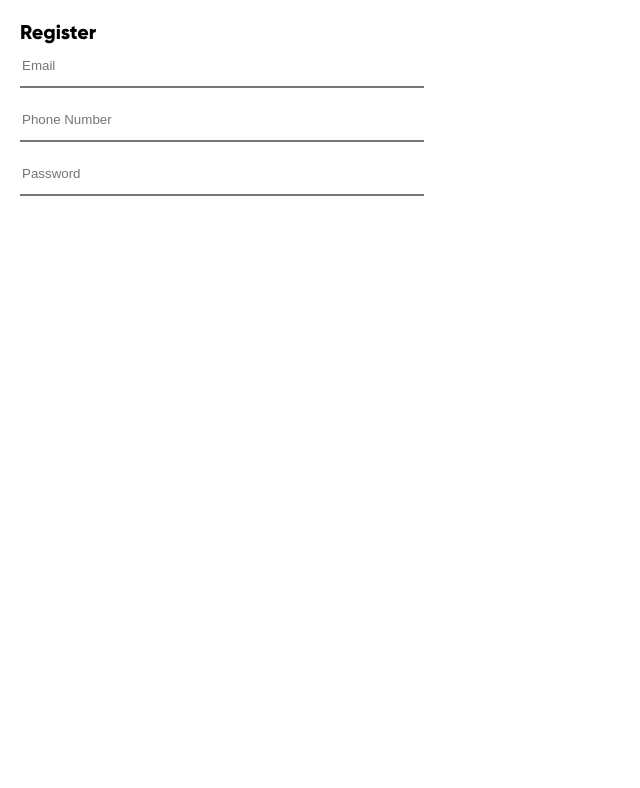
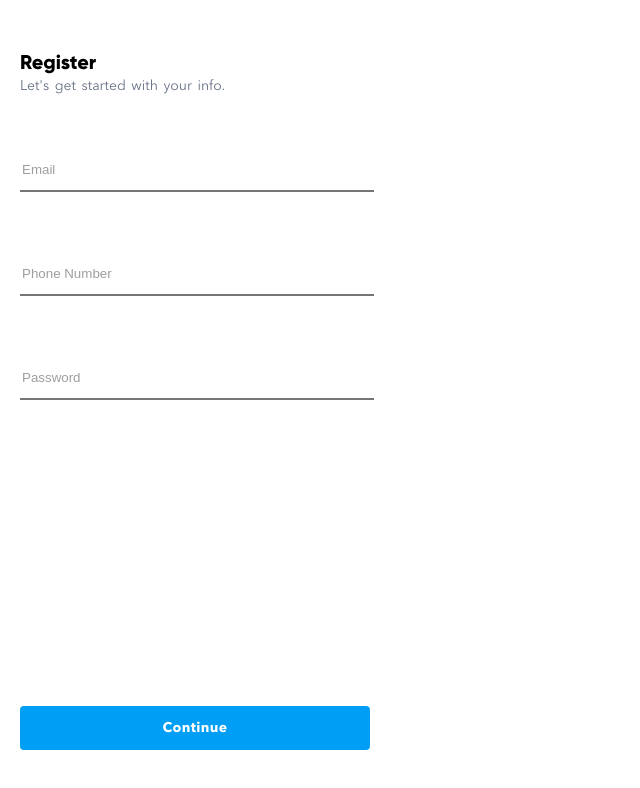
Before and after one commit to NnajiChimuanya/payquity, a React (Create React App) app in the folder frontend/: page / in a window 1280 px wide. Shown: the top 788 px of the page, without its empty margins (0-640 px from the left). Built offline with nearby package versions, Linux system fonts and the light colour scheme.

Commit message:
Added the continue button

```diff
--- a/frontend/package.json
+++ b/frontend/package.json
@@ -3,6 +3,10 @@
   "version": "0.1.0",
   "private": true,
   "dependencies": {
+    "@emotion/react": "^11.10.6",
+    "@emotion/styled": "^11.10.6",
+    "@mui/icons-material": "^5.11.11",
+    "@mui/material": "^5.11.15",
     "@testing-library/jest-dom": "^5.16.5",
     "@testing-library/react": "^13.4.0",
     "@testing-library/user-event": "^13.5.0",
--- a/frontend/src/pages/Signup.tsx
+++ b/frontend/src/pages/Signup.tsx
@@ -1,4 +1,5 @@
 import React, { useState } from "react";
+import Button from "@mui/material/Button";
 
 const Signup: React.FC = () => {
   const [Email, setEmail] = useState("");
@@ -7,6 +8,7 @@ const Signup: React.FC = () => {
   return (
     <div className="signup">
       <div className="register-text">Register</div>
+      <div className="get-started">Let's get started with your info.</div>
       <form className="form">
         <input
           value={Email}
@@ -45,6 +47,7 @@ const Signup: React.FC = () => {
               SHOW
             </div>
           </div> */}
+        <Button className="button">Continue</Button>
       </form>
     </div>
   );
--- a/frontend/src/styles/signup.scss
+++ b/frontend/src/styles/signup.scss
@@ -1,17 +1,32 @@
 .signup {
   height: 100vh;
-
   padding: 20px;
 
   .register-text {
     font-family: $gilroyExtraBold;
     font-size: 20px;
+    margin-top: 30px;
+  }
+
+  .get-started {
+    color: #667085;
+    font-family: $avenirRegular;
+    font-size: 14px;
+    word-spacing: 2px;
+    line-height: 24px;
   }
 
   .form {
     display: flex;
     flex-direction: column;
-    row-gap: 10px;
+    row-gap: 60px;
+    margin-top: 50px;
+    max-width: 400px;
+
+    @media screen and (max-width: 700px) {
+      margin-left: auto;
+      margin-right: auto;
+    }
 
     input {
       height: 40px;
@@ -19,7 +34,31 @@
       border-left: 0px;
       border-right: 0px;
       background: none;
-      width: 400px;
+      max-width: 350px;
+      outline-width: 0px;
+
+      &::placeholder {
+        opacity: 0.7;
+      }
+    }
+  }
+
+  .button {
+    width: 350px;
+    background-color: #009ff5;
+    border-radius: 4px;
+    width: 350px;
+    height: 44px;
+    position: absolute;
+    bottom: 0;
+    margin-bottom: 50px;
+    color: white;
+    font-family: $avenirBold;
+    text-transform: none;
+
+    &:hover,
+    &:active {
+      background-color: #009ff5;
     }
   }
 }
```
Also changed, not shown: 1 other file (tests, documents, lock files or other folders).
